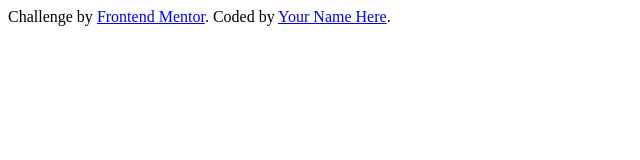
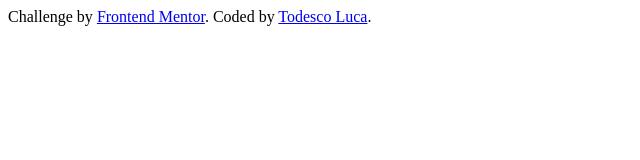
Before and after one commit to LucaTodesco/Time-Tracking-Dashboard, a plain HTML site: page index.html in a window 1280 px wide. Shown: the full height of the page, 0-640 px from the left. Drawn offline with Linux system fonts and the light colour scheme.

Commit message:
Cambiato nome nel div attribution

```diff
--- a/index.html
+++ b/index.html
@@ -14,7 +14,7 @@
 
   <div class="attribution">
     Challenge by <a href="https://www.frontendmentor.io?ref=challenge" target="_blank">Frontend Mentor</a>.
-    Coded by <a href="#">Your Name Here</a>.
+    Coded by <a href="#">Todesco Luca</a>.
   </div>
 </body>
 </html>
```
